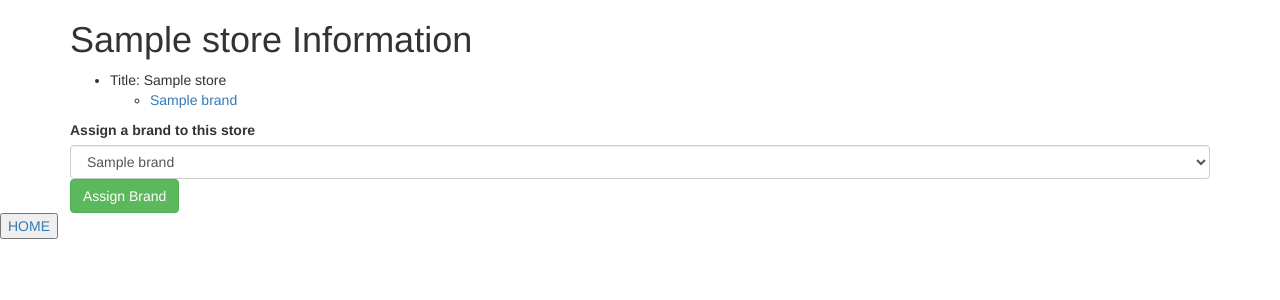
After one commit to jeemb/Store-Brand-sql, a PHP site: template views/store.html.twig in a window 1280 px wide. The commit adds this page. Shown: the top 300 px of the page. Run offline with PHP 8.4, Linux system fonts and the light colour scheme; the template is opened without the code that fills it: most values are stand-ins (such as "Sample title", 1, 10 or a date in 2020); some libraries are stand-ins or nearby versions.

Commit message:
add assign brand functionality to store page

```diff
--- /dev/null
+++ b/views/store.html.twig
@@ -0,0 +1,50 @@
+{% extends "base.html.twig" %}
+
+{% block title %}{{ store.getName }}{% endblock %}
+
+{% block content %}
+
+<h1>{{ store.getName }} Information</h1>
+
+<ul>
+    <li>Title: {{ store.getName }}</li>
+        <ul>
+        {% if brands is not empty %}
+            {% for brand in brands %}
+                <li><a href="/brand/{{ brand.getId }}">{{brand.getName}}</a></li>
+            {% endfor %}
+        {% endif %}
+        </ul>
+</ul>
+
+<!-- <div class="edit_delete">
+
+    <form action="/edit_book/{{ book.getId }}" method="post">
+        <input type="hidden" name="_method" value="patch">
+        <label for="edit-book">Edit Book</label>
+        <input type="text" name="title" value="{{ book.getTitle }}" class="form-control">
+        <input type="number" name="total-copies" min="{{book.getCopiesOut}}" value="{{ book.getTotalCopies }}" class="form-control">
+
+        <button type="submit" class="btn btn-warning">Edit</button>
+    </form>
+
+    <form action="/delete_book/{{ book.getId }}" method="post">
+        <input type="hidden" name="_method" value="delete">
+        <label for="delete-book">Delete Book</label>
+        <button type="submit" class="btn btn-danger">Delete</button>
+    </form>
+</div> -->
+
+{% if all_brands is not empty %}
+<form action="/assign_brand/{{ brand.getId }}" method="post">
+    <label for="assign-brand">Assign a brand to this store</label>
+        <select name="assign-brand" class="form-control">
+            {% for brand in all_brands %}
+            <option value="{{ brand.getId }}">{{ brand.getName }}</option>
+            {% endfor %}
+        </select>
+    <button type="submit" class="btn btn-success">Assign Brand</button>
+</form>
+{% endif %}
+
+{% endblock %}
--- a/web/index.php
+++ b/web/index.php
@@ -1,6 +1,4 @@
 <?php
-
     $website = require_once __DIR__."/../app/app.php";
     $website->run();
-
 ?>
```
Also changed, not shown: app/app.php (+16 -7 lines), README.md.
